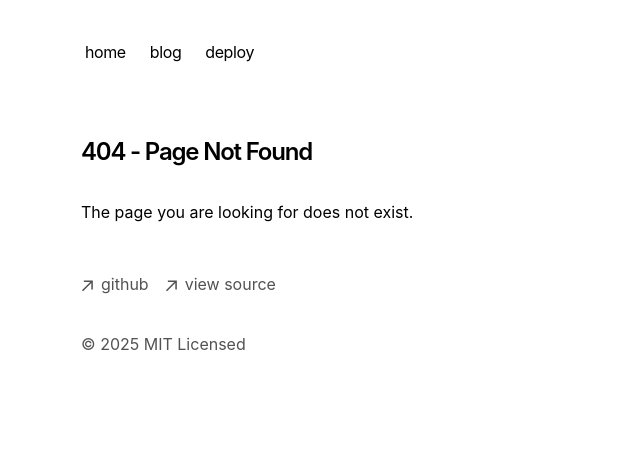
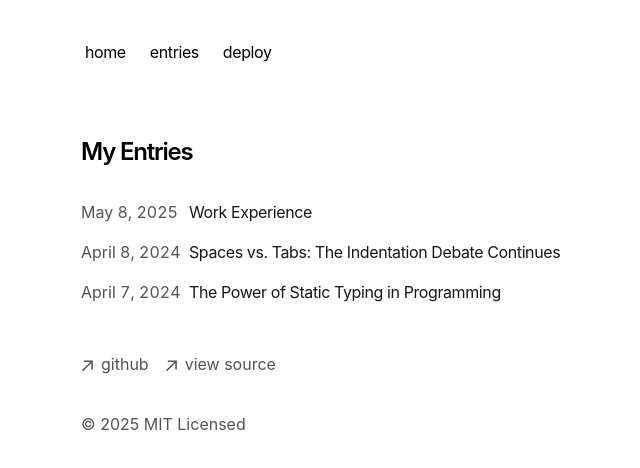
Before and after one commit to TheN4meless0ne/Elias-Portfolio-3.0, a Next.js app: page /entries in a window 1280 px wide. Before the commit this address had no page. Shown: the top 468 px of the page, without its empty margins (271-911 px from the left). Built offline with nearby package versions, Linux system fonts and the light colour scheme.

Commit message:
update blog > entries

```diff
--- a/app/blog/posts/vim.mdx
+++ /dev/null
@@ -1,39 +0,0 @@
----
-title: 'Embracing Vim: The Unsung Hero of Code Editors'
-publishedAt: '2024-04-09'
-summary: 'Discover why Vim, with its steep learning curve, remains a beloved tool among developers for editing code efficiently and effectively.'
----
-
-In the world of software development, where the latest and greatest tools frequently capture the spotlight, Vim stands out as a timeless classic. Despite its age and initial complexity, Vim has managed to retain a devoted following of developers who swear by its efficiency, versatility, and power.
-
-This article delves into the reasons behind Vim's enduring appeal and why it continues to be a great tool for coding in the modern era.
-
-## Efficiency and Speed
-
-At the heart of Vim's philosophy is the idea of minimizing keystrokes to achieve maximum efficiency.
-
-Unlike other text editors where the mouse is often relied upon for navigation and text manipulation, Vim's keyboard-centric design allows developers to perform virtually all coding tasks without leaving the home row. This not only speeds up coding but also reduces the risk of repetitive strain injuries.
-
-## Highly Customizable
-
-Vim can be extensively customized to suit any developer's preferences and workflow. With a vibrant ecosystem of plugins and a robust scripting language, users can tailor the editor to their specific needs, whether it's programming in Python, writing in Markdown, or managing projects.
-
-This level of customization ensures that Vim remains relevant and highly functional for a wide range of programming tasks and languages.
-
-## Ubiquity and Portability
-
-Vim is virtually everywhere. It's available on all major platforms, and because it's lightweight and terminal-based, it can be used on remote servers through SSH, making it an indispensable tool for sysadmins and developers working in a cloud-based environment.
-
-The ability to use the same editor across different systems without a graphical interface is a significant advantage for those who need to maintain a consistent workflow across multiple environments.
-
-## Vibrant Community
-
-Despite—or perhaps because of—its learning curve, Vim has cultivated a passionate and active community. Online forums, dedicated websites, and plugins abound, offering support, advice, and improvements.
-
-This community not only helps newcomers climb the steep learning curve but also continually contributes to Vim's evolution, ensuring it remains adaptable and up-to-date with the latest programming trends and technologies.
-
-## Conclusion
-
-Vim is not just a text editor; it's a way of approaching coding with efficiency and thoughtfulness. Its steep learning curve is a small price to pay for the speed, flexibility, and control it offers.
-
-For those willing to invest the time to master its commands, Vim proves to be an invaluable tool that enhances productivity and enjoyment in coding. In an age of ever-changing development tools, the continued popularity of Vim is a testament to its enduring value and utility.
--- a/app/components/nav.tsx
+++ b/app/components/nav.tsx
@@ -4,8 +4,8 @@ const navItems = {
   '/': {
     name: 'home',
   },
-  '/blog': {
-    name: 'blog',
+  '/entries': {
+    name: 'entries',
   },
   'https://vercel.com/templates/next.js/portfolio-starter-kit': {
     name: 'deploy',
--- a/app/components/posts.tsx
+++ b/app/components/posts.tsx
@@ -1,5 +1,5 @@
 import Link from 'next/link'
-import { formatDate, getBlogPosts } from 'app/blog/utils'
+import { formatDate, getBlogPosts } from 'app/entries/utils'
 
 export function BlogPosts() {
   let allBlogs = getBlogPosts()
@@ -19,7 +19,7 @@ export function BlogPosts() {
           <Link
             key={post.slug}
             className="flex flex-col space-y-1 mb-4"
-            href={`/blog/${post.slug}`}
+            href={`/entry/${post.slug}`}
           >
             <div className="w-full flex flex-col md:flex-row space-x-0 md:space-x-2">
               <p className="text-neutral-600 dark:text-neutral-400 w-[100px] tabular-nums">
--- a/app/blog/[slug]/page.tsx
+++ b/app/entries/[slug]/page.tsx
@@ -1,6 +1,6 @@
 import { notFound } from 'next/navigation'
 import { CustomMDX } from 'app/components/mdx'
-import { formatDate, getBlogPosts } from 'app/blog/utils'
+import { formatDate, getBlogPosts } from 'app/entries/utils'
 import { baseUrl } from 'app/sitemap'
 
 export async function generateStaticParams() {
@@ -35,7 +35,7 @@ export function generateMetadata({ params }) {
       description,
       type: 'article',
       publishedTime,
-      url: `${baseUrl}/blog/${post.slug}`,
+      url: `${baseUrl}/entry/${post.slug}`,
       images: [
         {
           url: ogImage,
@@ -74,7 +74,7 @@ export default function Blog({ params }) {
             image: post.metadata.image
               ? `${baseUrl}${post.metadata.image}`
               : `/og?title=${encodeURIComponent(post.metadata.title)}`,
-            url: `${baseUrl}/blog/${post.slug}`,
+            url: `${baseUrl}/entry/${post.slug}`,
             author: {
               '@type': 'Person',
               name: 'My Portfolio',
--- a/app/blog/page.tsx
+++ b/app/entries/page.tsx
@@ -1,14 +1,14 @@
 import { BlogPosts } from 'app/components/posts'
 
 export const metadata = {
-  title: 'Blog',
-  description: 'Read my blog.',
+  title: 'Entries',
+  description: 'Read my entries.',
 }
 
 export default function Page() {
   return (
     <section>
-      <h1 className="font-semibold text-2xl mb-8 tracking-tighter">My Blog</h1>
+      <h1 className="font-semibold text-2xl mb-8 tracking-tighter">My Entries</h1>
       <BlogPosts />
     </section>
   )
--- /dev/null
+++ b/app/entries/posts/vim.mdx
@@ -0,0 +1,7 @@
+---
+title: 'Work Experience'
+publishedAt: '2025-05-08'
+summary: 'My Work Experience'
+---
+
+The contents of this page are my past and current employments.
--- a/app/blog/utils.ts
+++ b/app/entries/utils.ts
@@ -50,7 +50,7 @@ function getMDXData(dir) {
 }
 
 export function getBlogPosts() {
-  return getMDXData(path.join(process.cwd(), 'app', 'blog', 'posts'))
+  return getMDXData(path.join(process.cwd(), 'app', 'entries', 'posts'))
 }
 
 export function formatDate(date: string, includeRelative = false) {
--- a/app/sitemap.ts
+++ b/app/sitemap.ts
@@ -1,4 +1,4 @@
-import { getBlogPosts } from 'app/blog/utils'
+import { getBlogPosts } from 'app/entries/utils'
 
 export const baseUrl = 'https://portfolio-blog-starter.vercel.app'
 
```
Also changed, not shown: app/entries/posts/spaces-vs-tabs.mdx (renamed from app/blog/posts/spaces-vs-tabs.mdx), app/entries/posts/static-typing.mdx (renamed from app/blog/posts/static-typing.mdx).
